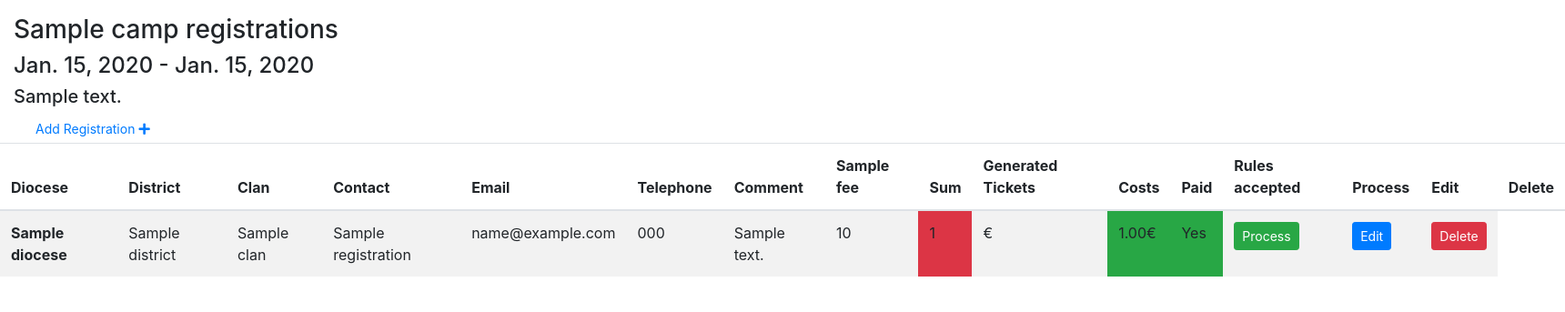
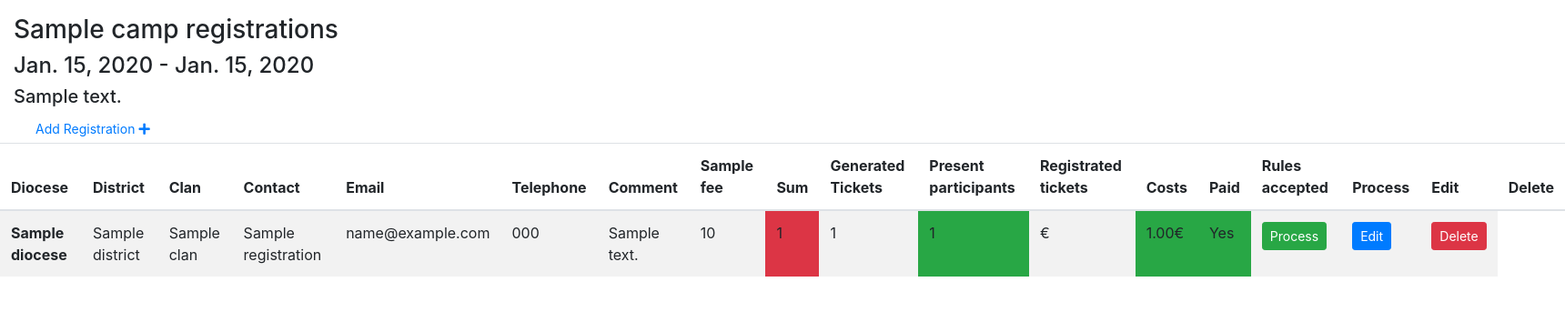
Before and after one commit to chschenk/qcos, a Django app: page /registration/manage/1 in a window 1720 px wide. Shown: the part 104-447 px from the top of the page at 91% size. Run offline with Django 3.2, Linux system fonts and the light colour scheme; tables that the repository leaves empty hold one stand-in row (values such as "Sample post"); some libraries are stand-ins or nearby versions.

Commit message:
Added present participants and registrated tickets to registration_list view

```diff
--- a/templates/registration/registration_list.html
+++ b/templates/registration/registration_list.html
@@ -44,6 +44,8 @@
 							{% endfor %}
 							<th scope="col">Sum</th>
 							<th scope="col">Generated Tickets</th>
+							<th scope="col">Present participants</th>
+							<th scope="col">Registrated tickets</th>
 							<th scope="col">Costs</th>
 							<th scope="col">Paid</th>
 							<th scope="col">Rules accepted</th>
@@ -74,6 +76,15 @@
 								<td class="bg-success">
 							{% endif %}
 							{{ registration.get_ticket_count }}</td>
+							<td>{{ registration.present_participants }}</td>
+							{% if registration.get_registrated_participant_count < registration.present_participants %}
+								<td class="bg-danger">
+							{% elif registration.get_registrated_participant_count > registration.get_ticket_count %}
+								<td class="bg-warning">
+							{% else %}
+								<td class="bg-success">
+							{% endif %}
+							{{ registration.get_registrated_participant_count }}</td>
 							<td>{{ registration.get_price|floatformat:2 }}&euro;</td>
 							{% if registration.paid < registration.get_price %}
 								<td class="bg-danger">
```
